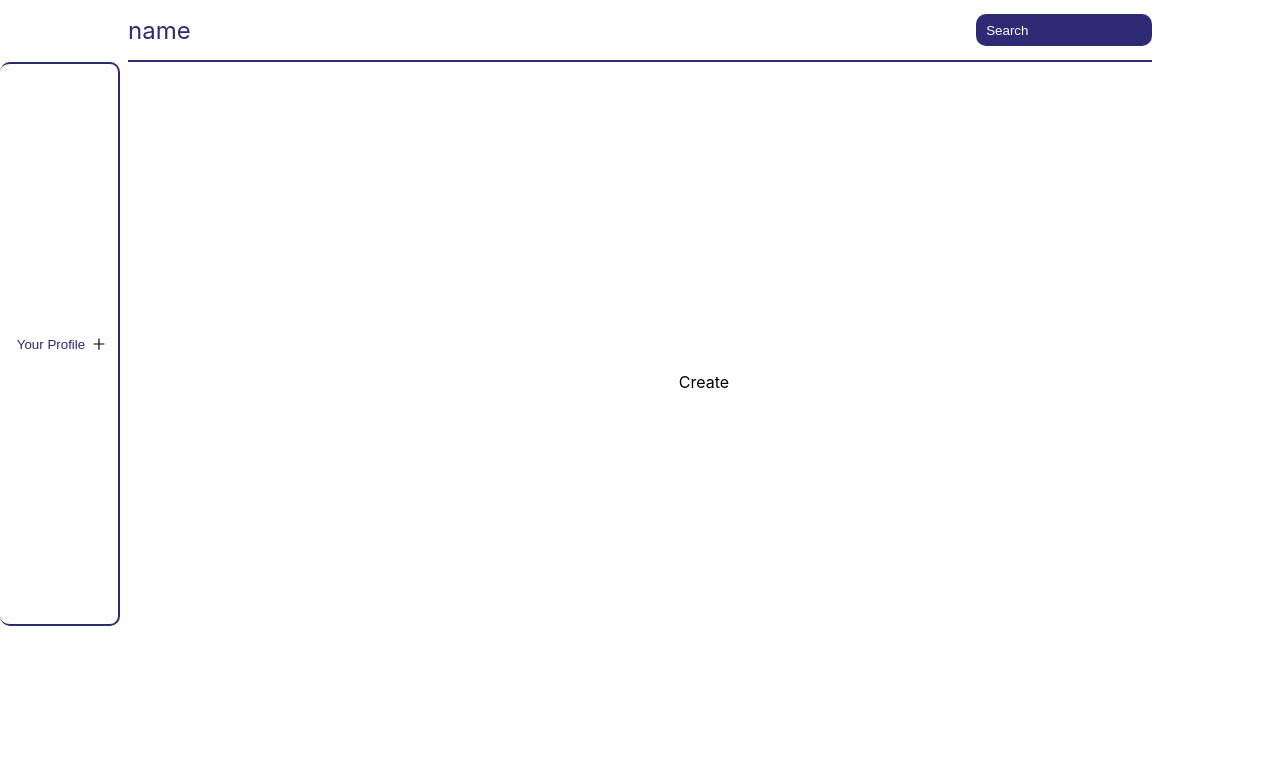
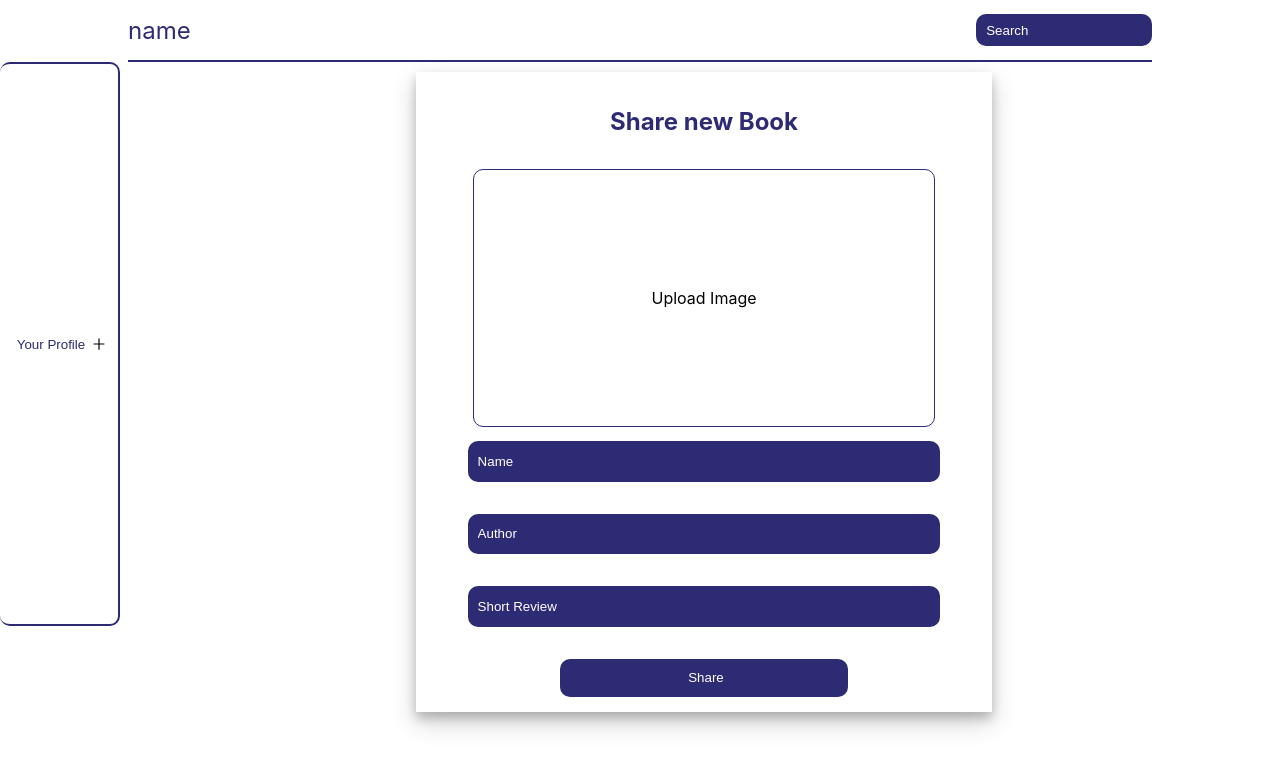
Before and after one commit to YoussefHoussein/book-sharing, a React (Create React App) app in the folder frontend/: page /home in a window 1280 px wide. Both pictures are taken after a click on the icon 99 px from the left and 344 px from the top of the page. Shown: the top 768 px of the page. Built offline with nearby package versions, Linux system fonts and the light colour scheme.

Commit message:
frontend <> add the create book design

```diff
--- a/frontend/src/components/create/index.jsx
+++ b/frontend/src/components/create/index.jsx
@@ -1,8 +1,77 @@
-import React from 'react'
+import React, { useRef, useState } from 'react'
+import './style.css'
+const Create = () => {
+    const [data ,setData] = useState({
+        name : "",
+        author : "",
+        review : "",
+    })
+    const [error ,SetError] = useState("")
+    const [selectedImage, setSelectedImage] = useState(null);
+    const fileInputRef = useRef(null);
+    const imageContainerRef = useRef(null);
 
-const Create = () => {
+    const handleImageClick = () =>{
+        if (fileInputRef.current) {
+            fileInputRef.current.click();
+        }
+    }
+
+    const handleChange = (e) =>{
+        setData({ ...data, [e.target.name]: e.target.value });
+    }
+
+    const handleImageChange = (event) => {
+        const file = event.target.files[0];
+        if (file) {
+          const reader = new FileReader();
+          reader.onload = (e) => {
+            setSelectedImage(e.target.result);
+
+            if (imageContainerRef.current) {
+              imageContainerRef.current.style.backgroundImage = `url(${e.target.result})`;
+            }
+          };
+          reader.readAsDataURL(file);
+        }
+      };
+    const checkData = () => {
+        const name = data.name
+        const author = data.author
+        const review = data.review
+        if(!name || !author || !review || ! selectedImage){
+            SetError("Please fill all fields")
+            setData({
+                name:"",
+                author: "",
+                review: ""
+            })
+        }
+        else{
+            handleInsert()
+        }
+    }
+    const handleInsert = () => {
+
+    }
   return (
-    <div>Create</div>
+    <div className='create-container flex column spaceEvenly'>
+        {error ? <h2 className='create-warning'>{error}</h2> : <h2 className='create-title'>Share new Book</h2>}
+
+        <div className="image-input-container flex center">
+            <input type="file" name="" className='input-image' ref={fileInputRef} onChange={handleImageChange}/>
+            <div className="image flex center pointer" ref={imageContainerRef} onClick={handleImageClick}>
+                {selectedImage ?  "" : "Upload Image"}
+
+            </div>
+        </div>
+        <div className="create-input-container flex column spaceBetween">
+            <input type="text" name='name' value={data.name} className="create-input create-input-text" placeholder='Name' onChange={handleChange}/>
+            <input type="text" name='author' value={data.author} className="create-input create-input-text" placeholder='Author' onChange={handleChange}/>
+            <input type="text" name='review' value={data.review} className="create-input create-input-text" placeholder='Short Review' onChange={handleChange}/>
+            <button className='create-input create-button' onClick={checkData}>Share</button>
+        </div>
+    </div>
   )
 }
 
--- /dev/null
+++ b/frontend/src/components/create/style.css
@@ -0,0 +1,50 @@
+.create-container{
+    width: 50%;
+    height: 100%;
+    box-shadow: 0 6px 10px 0 rgba(0, 0, 0, 0.2), 0 10px 24px 0 rgba(0, 0, 0, 0.19);
+    align-items: center;
+    margin-top: 20px;
+}
+.create-input-container{
+    width: 100%;
+    height: 40%;
+    align-items: center;
+}
+.create-input{
+    height: 15%;
+    border-radius: 10px;
+    border: 0;
+    background-color: rgb(45, 43, 115);
+    color: white;
+    padding-left: 10px;
+}
+.create-input-text{
+    width: 80%;
+}
+.create-button{
+    width: 50%;
+}
+.image-input-container{
+    width: 100%;
+    height: 40%;
+}
+.input-image{
+    display: none;
+}
+.image{
+    width: 80%;
+    height: 100%;
+    border-radius: 10px;
+    border: 1px solid rgb(45, 43, 115);
+    overflow: hidden;
+    background-size: cover;
+}
+.create-warning{
+    color: #FF6347;
+    text-shadow: 0 1px 0 #ccc, 0 2px 0 #ccc, 0 3px 0 #ccc, 0 4px 0 #ccc,
+    0 5px 0 #ccc, 0 6px 0 transparent, 0 7px 0 transparent, 0 8px 0 transparent,
+    0 9px 0 transparent, 0 10px 10px rgba(0, 0, 0, 0.4);
+}
+.create-title{
+    color: rgb(45, 43, 115);
+}
```
